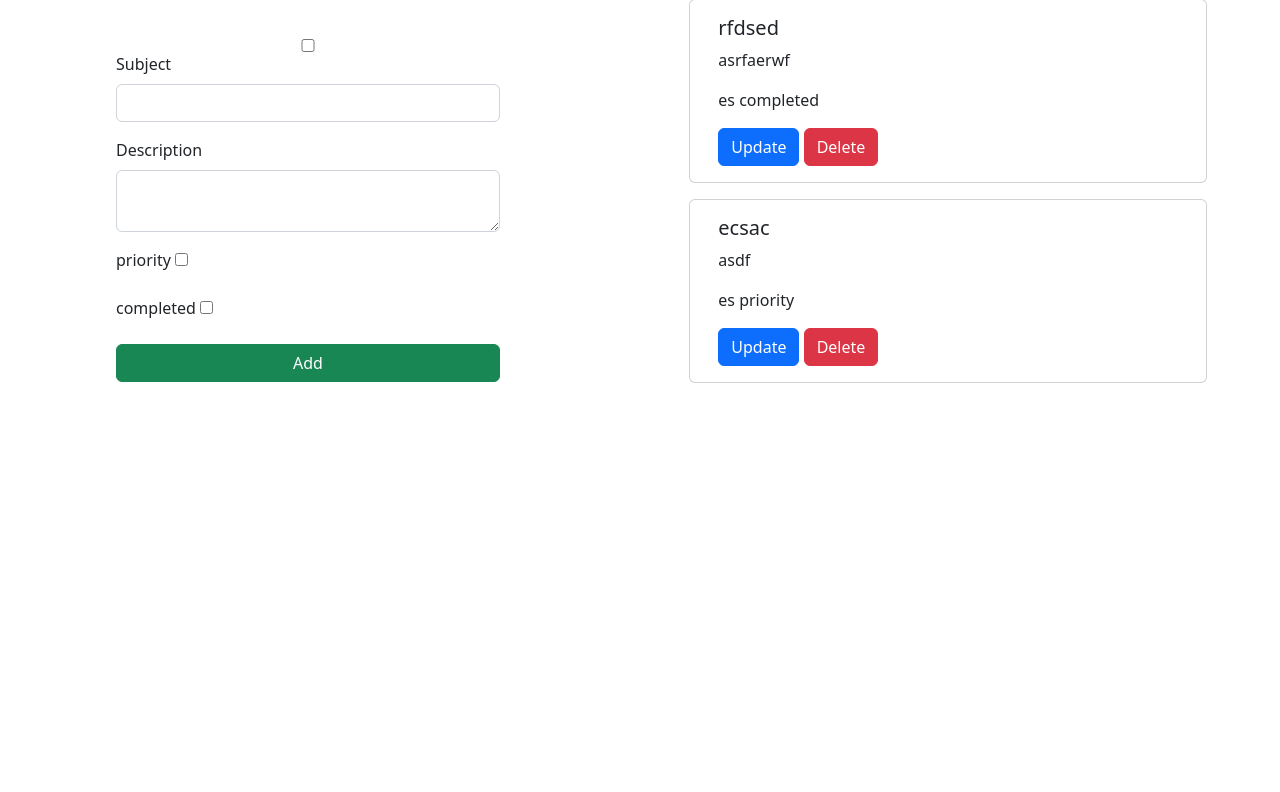
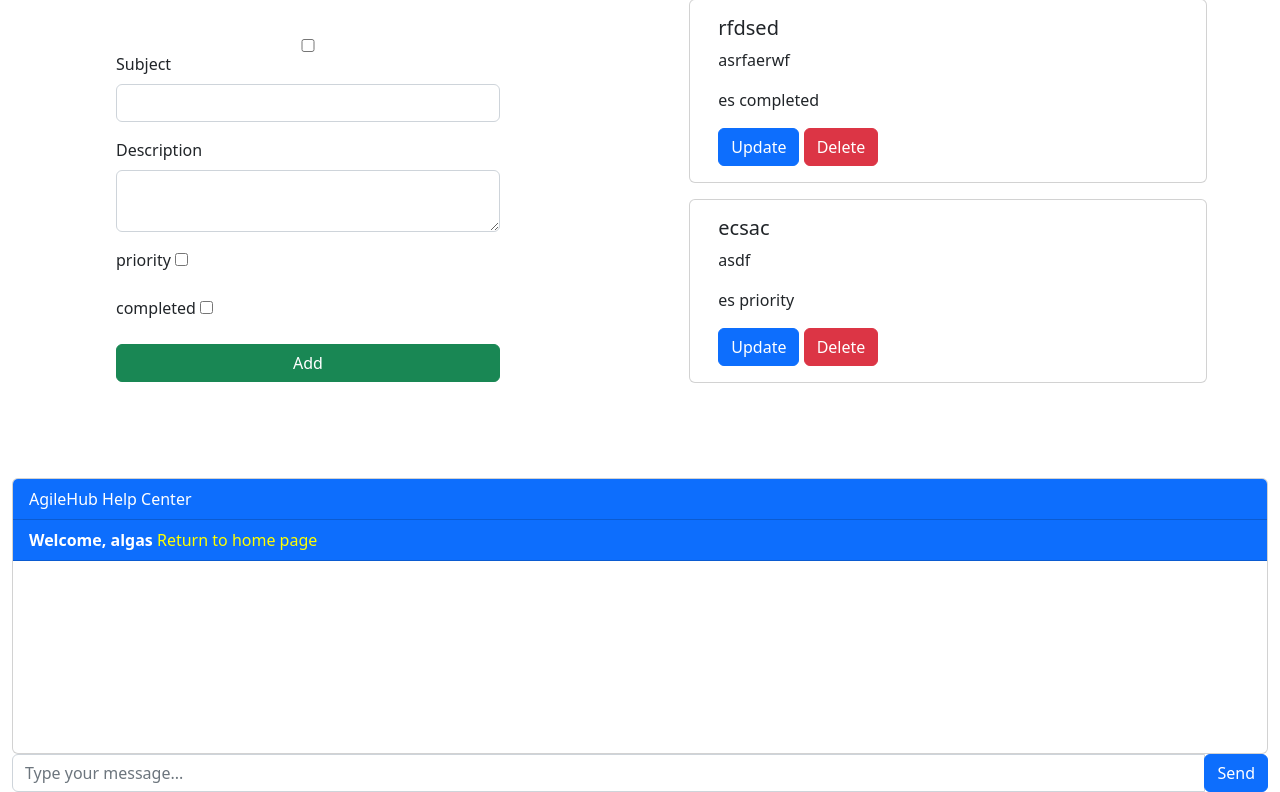
Before and after one commit to alejandra-garcias/Scrumly, a Django app: page / in a window 1280 px wide. Shown: the part 239-1031 px from the top of the page. Before the commit the page ends 622 px from the top, so only its background shows below. Run offline with Django 4.2, Linux system fonts and the light colour scheme; a user stored in the database is signed in; data comes from the database, SQL or seed files in the repository; both versions use the stored data as it was after the commit.

Commit message:
chatbot integration

```diff
--- a/Scrumly/settings.py
+++ b/Scrumly/settings.py
@@ -37,7 +37,8 @@ INSTALLED_APPS = [
     'django.contrib.sessions',
     'django.contrib.messages',
     'django.contrib.staticfiles',
-    'taskmanager.apps.TaskmanagerConfig'
+    'taskmanager.apps.TaskmanagerConfig',
+
 ]
 
 MIDDLEWARE = [
--- a/Scrumly/urls.py
+++ b/Scrumly/urls.py
@@ -20,4 +20,5 @@ from django.urls import path ,include
 urlpatterns = [
     path("", include("taskmanager.urls")),
     path('admin/', admin.site.urls),
+
 ]
--- a/Templates/TaskManager/index.html
+++ b/Templates/TaskManager/index.html
@@ -6,8 +6,11 @@
     <meta name="viewport" content="width=device-width, initial-scale=1.0">
     <title>To-Do-List</title>
     <link href="https://cdn.jsdelivr.net/npm/bootstrap@5.2.0-beta1/dist/css/bootstrap.min.css" rel="stylesheet" integrity="sha384-0evHe/X+R7YkIZDRvuzKMRqM+OrBnVFBL6DOitfPri4tjfHxaWutUpFmBp4vmVor" crossorigin="anonymous">
+
+    <script src="https://code.jquery.com/jquery-3.3.1.slim.min.js"></script>
 </head>
 <body>
+
     <div class="search-form">
         <form method="get" action="{% url 'search' %}">
             <input type="text" name="query" placeholder="Buscar tareas...">
@@ -92,27 +95,130 @@
             </div>
 
         </div>
-    </main>
+        <div class="chat-container">
+          <div class="card flex-grow-1">
+            <div class="card-header bg-primary text-white">AgileHub Help Center</div>
+            {% if user.is_authenticated %}
+            <div class="card-header bg-primary text-white"><b>Welcome, {{user.username}}</b>   <a style="color: yellow;" >Return to home page</a></div>
+            {% else %}
+            <div class="card-header bg-primary text-white"><a style="color: yellow" href="login">Login</a>   <a style="color: yellow;" href="register">Register</a></div>
+            {% endif %}
+            <div class="card-body messages-box">
 
-    <script src="https://cdn.jsdelivr.net/npm/@popperjs/core@2.11.5/dist/umd/popper.min.js" integrity="sha384-Xe+8cL9oJa6tN/veChSP7q+mnSPaj5Bcu9mPX5F5xIGE0DVittaqT5lorf0EI7Vk" crossorigin="anonymous"></script>
-    <script src="https://cdn.jsdelivr.net/npm/bootstrap@5.2.0-beta1/dist/js/bootstrap.min.js" integrity="sha384-kjU+l4N0Yf4ZOJErLsIcvOU2qSb74wXpOhqTvwVx3OElZRweTnQ6d31fXEoRD1Jy" crossorigin="anonymous"></script>
-    <script src="https://code.jquery.com/jquery-3.6.0.min.js"></script>
-    <script>
-        $(document).ready(function() {
-            $('#mas').change(function() {
-                if ($(this).is(':checked')) {
-                    $('#w-75').show();
-                } else {
-                    $('#w-75').hide();
-                }
-            });
+              <ul class="list-unstyled messages-list">
 
-            // Al enviar el formulario, establece los valores de los checkboxes a true/false
-            $('form').submit(function() {
-                $('#priorityCheckbox').val($('#priorityCheckbox').is(':checked'));
-                $('#completedCheckbox').val($('#completedCheckbox').is(':checked'));
-            });
-        });
-    </script>
+                <!-- <li class="message received">
+                  <div class="message-text">
+                    <div class="message-sender">
+                      <b>AI Chatbot</b>
+                    </div>
+                    <div class="message-content">
+                      Hi {{user.username}}, I am your AI Chatbot, you can ask me anything.
+                    </div>
+                  </div>
+                </li> -->
+
+                {% for chat in chats %}
+                  {% if chat.user == request.user %}
+
+                    <li class="message sent">
+                  <div class="message-text">
+                    <div class="message-sender">
+                      <b>You</b>
+                    </div>
+                    <div class="message-content">
+                      {{chat.message}}
+                    </div>
+                  </div>
+                </li>
+
+                <li class="message received">
+                  <div class="message-text">
+                    <div class="message-sender">
+                      <b>AI Chatbot</b>
+                    </div>
+                    <div class="message-content">
+                      {{chat.response}}
+                    </div>
+                  </div>
+                </li>
+
+                  {% endif %}
+                {% endfor %}
+
+              </ul>
+
+            </div>
+            <br><br>
+            <br><br>
+            <br><br>
+          </div>
+          <form class="message-form">
+            {%csrf_token%}
+            <div class="input-group">
+              <input type="text" class="form-control message-input" placeholder="Type your message...">
+              <div class="input-group-append">
+                <button type="submit" class="btn btn-primary btn-send">Send</button>
+              </div>
+            </div>
+          </form>
+        </div>
+
+        <script>
+          const messagesList = document.querySelector('.messages-list');
+          const messageForm = document.querySelector('.message-form');
+          const messageInput = document.querySelector('.message-input');
+
+          messageForm.addEventListener('submit', (event) => {
+            event.preventDefault();
+
+            const message = messageInput.value.trim();
+            if (message.length === 0) {
+              return;
+            }
+
+            const messageItem = document.createElement('li');
+            messageItem.classList.add('message', 'sent');
+            messageItem.innerHTML = `
+                <div class="message-text">
+                    <div class="message-sender">
+                        <b>You</b>
+                    </div>
+                    <div class="message-content">
+                        ${message}
+                    </div>
+                </div>`;
+            messagesList.appendChild(messageItem);
+
+            messageInput.value = '';
+
+            fetch('/chatbot/', {
+              method: 'POST',
+              headers: { 'Content-Type': 'application/x-www-form-urlencoded' },
+              body: new URLSearchParams({
+                'csrfmiddlewaretoken': document.querySelector('[name=csrfmiddlewaretoken]').value,
+                'message': message
+              })
+            })
+              .then(response => response.json())
+              .then(data => {
+                const response = data.response;
+                const messageItem = document.createElement('li');
+                messageItem.classList.add('message', 'received');
+                messageItem.innerHTML = `
+                <div class="message-text">
+                    <div class="message-sender">
+                      <b>AI Chatbot</b>
+                    </div>
+                    <div class="message-content">
+                        ${response}
+                    </div>
+                </div>
+                  `;
+                messagesList.appendChild(messageItem);
+              });
+          });
+
+        </script>
 </body>
 </html>
--- a/taskmanager/admin.py
+++ b/taskmanager/admin.py
@@ -1,5 +1,6 @@
 from django.contrib import admin
-from .models import Task
+from .models import Task,Chatbot
 
 # Register your models here.
 admin.site.register(Task)
+admin.site.register(Chatbot)
--- a/taskmanager/models.py
+++ b/taskmanager/models.py
@@ -1,5 +1,6 @@
 from django.db import models
 from django.contrib.auth.models import User
+from datetime import datetime
 
 # Create your models here.
 class Task(models.Model):
@@ -15,3 +16,12 @@ class Task(models.Model):
         return self.subject
     class Meta:
         ordering=['completed']
+# Create your models here.
+class Chatbot(models.Model):
+    user= models.ForeignKey(User, on_delete= models.CASCADE)
+    message = models.TextField()
+    response = models.TextField()
+    created_at= models.DateTimeField(auto_now_add=True)
+
+    def __str__(self) :
+        return f'{self.user.username}:{self.message}'
--- a/taskmanager/urls.py
+++ b/taskmanager/urls.py
@@ -13,6 +13,6 @@ urlpatterns = [
     path('login/', Logueo.as_view(),name='login'),
     path('logout/',LogoutView.as_view(next_page='login'),name='logout'),
     path('registro/',PaginaRegistro.as_view(),name='registro'),
-    path('search/', views.search, name='search')
-
+    path('search/', views.search, name='search'),
+    path('chatbot/', views.chatbot,name='chatbot')
 ]
--- a/taskmanager/views.py
+++ b/taskmanager/views.py
@@ -7,6 +7,8 @@ from django.contrib.auth.forms import UserCreationForm
 from django.contrib.auth import login
 from django.contrib.auth.views import LoginView
 from django.contrib.auth.decorators import login_required
+
+
 
 
 # Create your views here.
@@ -119,3 +121,33 @@ def search(request):
         "update": None
     }
     return render(request, "TaskManager/index.html", context)
+
+from django.shortcuts import render
+from django.http import JsonResponse
+import openai
+from .models import Chatbot
+from django.utils import timezone
+
+openai_api_key = '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'
+openai.api_key = openai_api_key
+def ask_openai(message):
+    response= openai.ChatCompletion.create(
+        model = "gpt-3.5-turbo", #text-davinci-003
+        messages=[
+            {'role':"system", "content":"You are a helpful assistant"},
+            {"role":"user","content":message},
+        ]
+    )
+
+    answer = response.choices[0].message.content.strip()
+    return answer
+
+def chatbot(request,):
+    chats = Chatbot.objects.filter(user=request.user)
+    if request.method == 'POST':
+        message =  request.POST.get('message')
+        response = ask_openai(message)
+        chat= Chatbot(user=request.user , message= message , response= response, created_at= timezone.now)
+        chat.save()
+        return JsonResponse({'message':message, 'response':response})
+    return render(request, '/TaskManager/index.html',{'chats':chats})
```
Also changed, not shown: db.sqlite3, taskmanager/migrations/0002_chatbot.py (added), taskmanager/migrations/0003_delete_chatbot.py (added), taskmanager/migrations/0004_chatbot.py (added).
